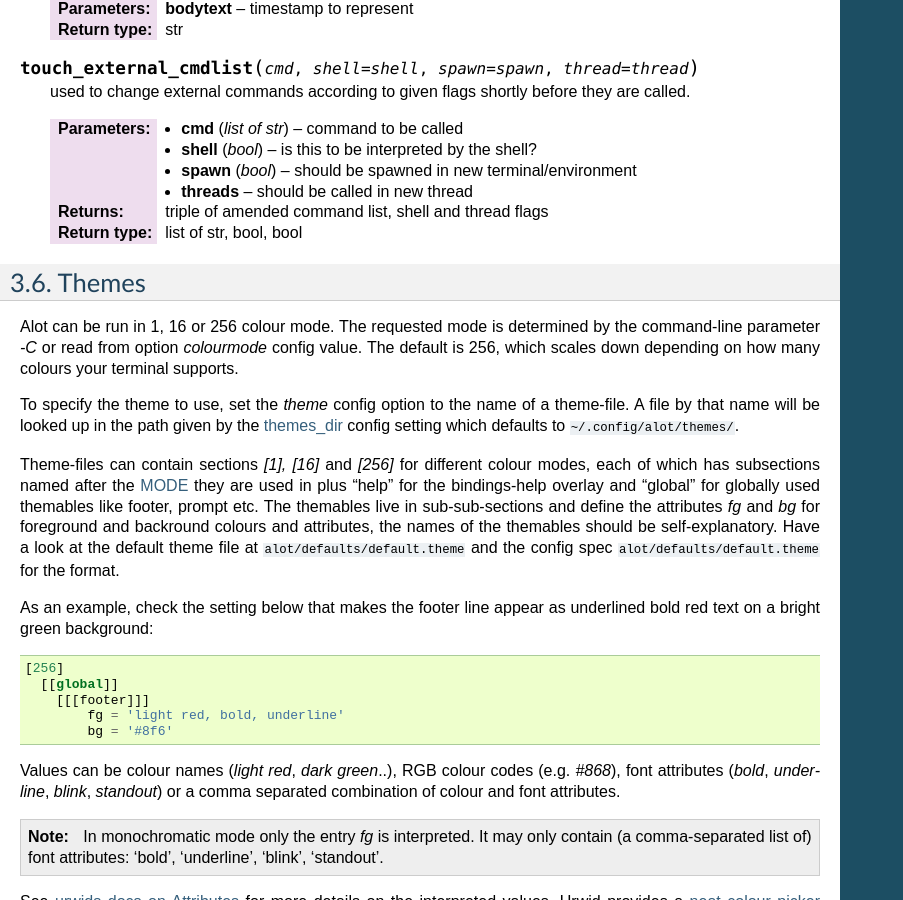
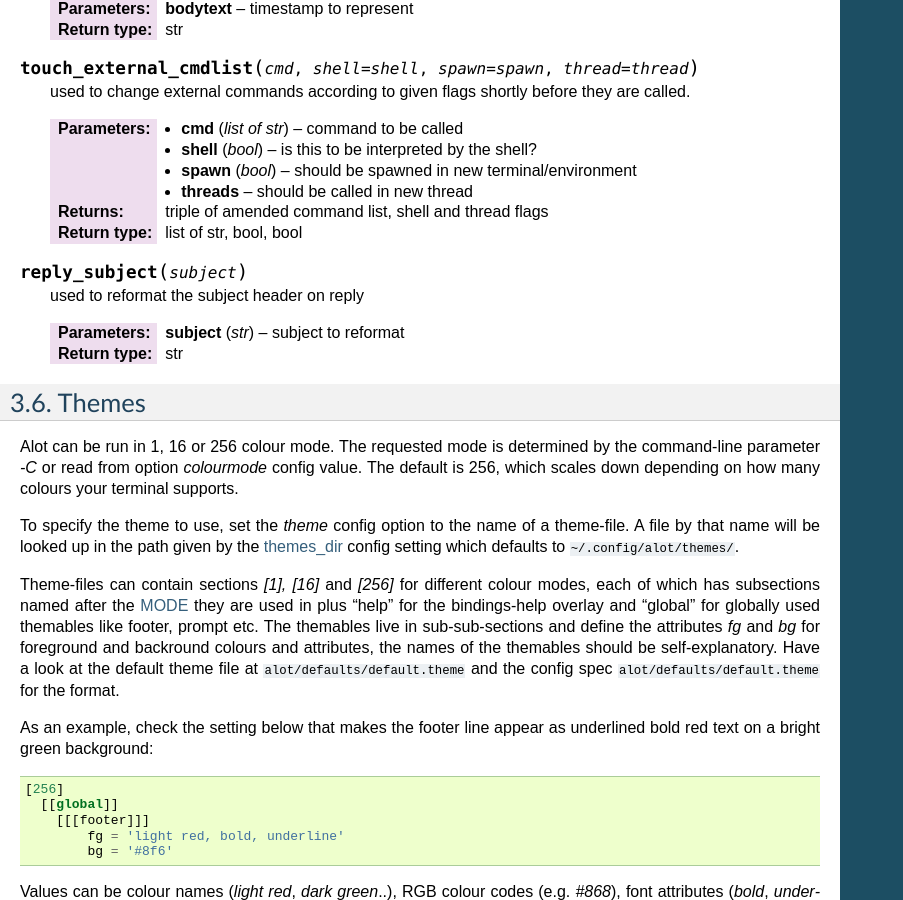
Before and after one commit to pazz/alot, a Sphinx documentation site: the page built from docs/source/configuration/index.rst, in a window 1280 px wide and 900 px high, scrolled down 10115 px. Shown: the whole window, without its empty margins (0-903 px from the left). Built offline with Sphinx 7.4.7, drawn with Linux system fonts in a browser that asks for light colours.

Commit message:
document hook: reply_subject

```diff
--- a/docs/source/configuration/index.rst
+++ b/docs/source/configuration/index.rst
@@ -249,6 +249,14 @@ Apart from command pre- and posthooks, the following hooks will be interpreted:
     :returns: triple of amended command list, shell and thread flags
     :rtype: list of str, bool, bool
 
+.. py:function:: reply_subject(subject)
+
+    used to reformat the subject header on reply
+
+    :param subject: subject to reformat
+    :type subject: str
+    :rtype: str
+
 .. _themes:
 
 Themes
```
